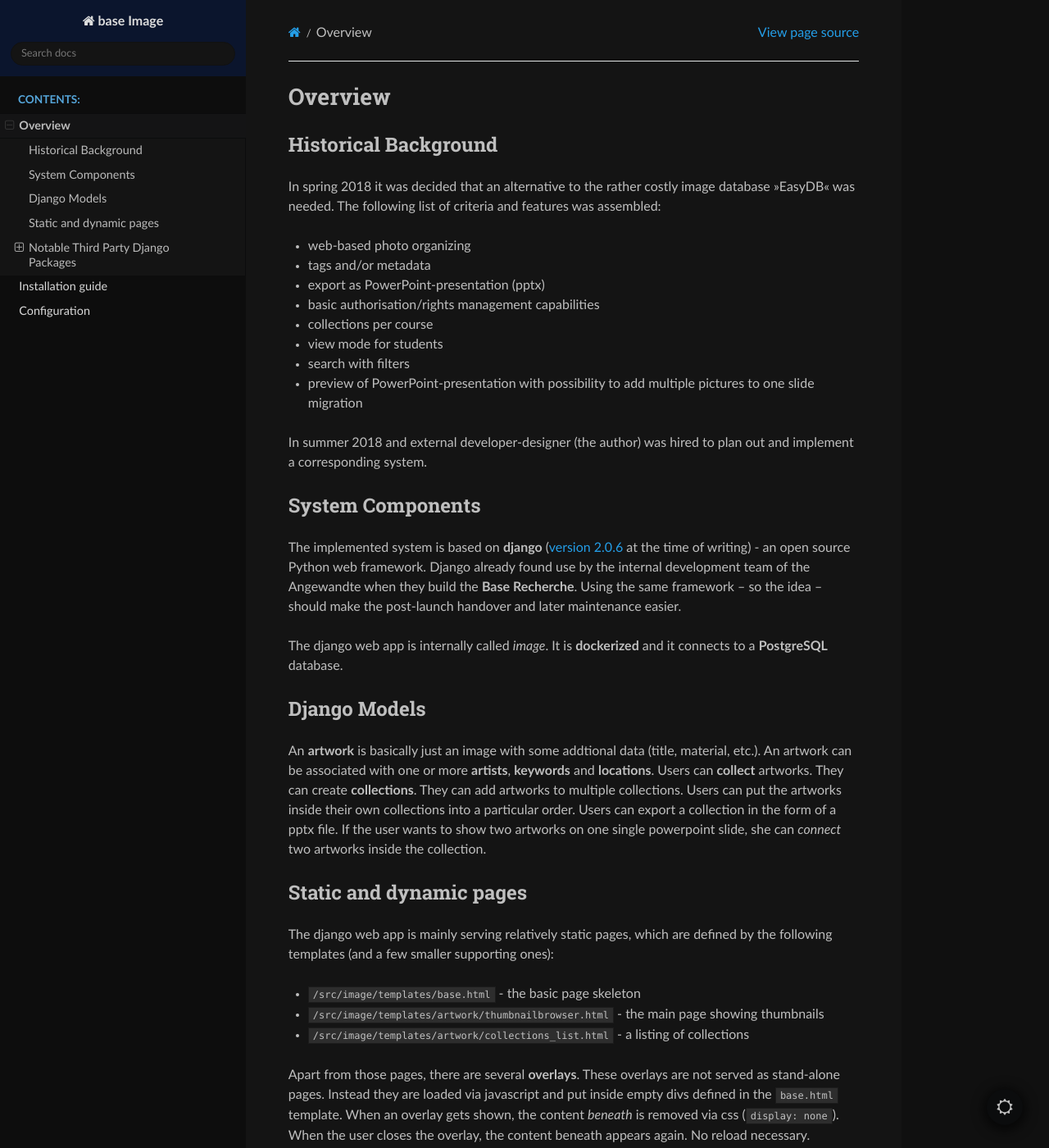
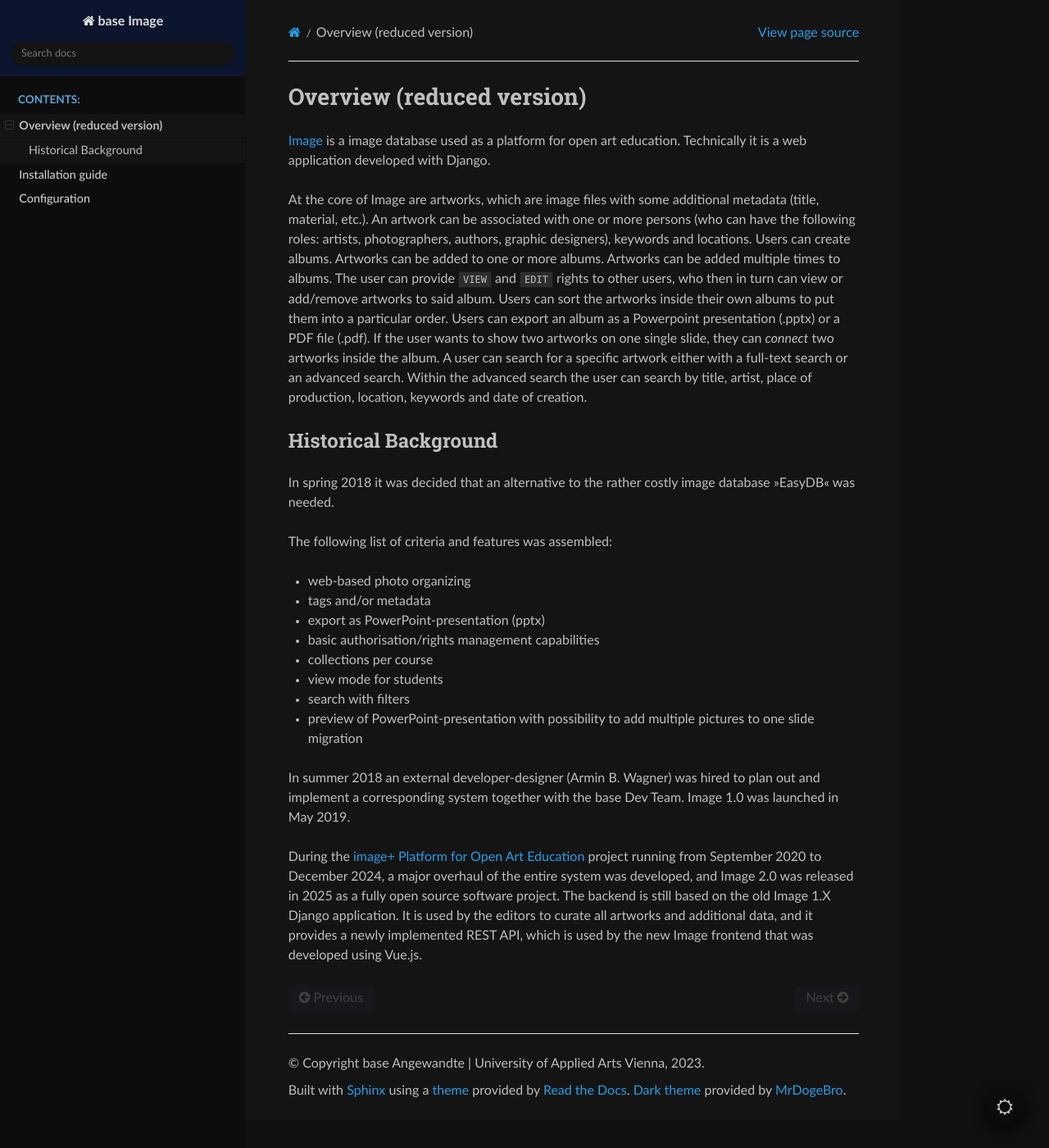
Before and after one commit to base-angewandte/image-backend, a Sphinx documentation site: the page built from docs/overview.md, in a window 1280 px wide and 1400 px high. Shown: the whole window at 82% size. Built offline with Sphinx 7.4.7 and the Read the Docs theme 3.1.0, drawn with Linux system fonts in a browser that asks for light colours; some of the changed text lies outside the part shown.

Commit message:
docs: update overview.md

```diff
--- a/docs/overview.md
+++ b/docs/overview.md
@@ -1,8 +1,17 @@
-# Overview
+# Overview (reduced version)
+
+[Image](https://imageplus.at/about-image) is a image database used as a platform for open art education.
+Technically it is a web application developed with Django.
+
+At the core of Image are artworks, which are image files with some additional metadata (title, material, etc.). An artwork can be associated with one or more persons (who can have the following roles: artists, photographers, authors, graphic designers), keywords and locations.
+Users can create albums. Artworks can be added to one or more albums. Artworks can be added multiple times to albums. The user can provide `VIEW` and `EDIT` rights to other users, who then in turn can view or add/remove artworks to said album.
+Users can sort the artworks inside their own albums to put them into a particular order. Users can export an album as a Powerpoint presentation (.pptx) or a PDF file (.pdf). If the user wants to show two artworks on one single slide, they can _connect_ two artworks inside the album.
+A user can search for a specific artwork either with a full-text search or an advanced search. Within the advanced search the user can search by title, artist, place of production, location, keywords and date of creation.
 
 ## Historical Background
 
 In spring 2018 it was decided that an alternative to the rather costly image database »EasyDB« was needed.
+
 The following list of criteria and features was assembled:
 
 - web-based photo organizing
@@ -14,60 +23,6 @@ The following list of criteria and features was assembled:
 - search with filters
 - preview of PowerPoint-presentation with possibility to add multiple pictures to one slide migration
 
-In summer 2018 and external developer-designer (the author) was hired to plan out and implement a corresponding system.
+In summer 2018 an external developer-designer (Armin B. Wagner) was hired to plan out and implement a corresponding system together with the base Dev Team. Image 1.0 was launched in May 2019.
 
-## System Components
-
-The implemented system is based on **django** ([version 2.0.6](https://docs.djangoproject.com/en/2.0/) at the time of writing) - an open source Python web framework. Django already found use by the internal development team of the Angewandte when they build the **Base Recherche**. Using the same framework -- so the idea -- should make the post-launch handover and later maintenance easier.
-
-The django web app is internally called _image_. It is **dockerized** and it connects to a **PostgreSQL** database.
-
-## Django Models
-
-An **artwork** is basically just an image with some addtional data (title, material, etc.). An artwork can be associated with one or more **artists**, **keywords** and **locations**.
-Users can **collect** artworks. They can create **collections**. They can add artworks to multiple collections. Users can put the artworks inside their own collections into a particular order.
-Users can export a collection in the form of a pptx file. If the user wants to show two artworks on one single powerpoint slide, she can _connect_ two artworks inside the collection.
-
-## Static and dynamic pages
-
-The django web app is mainly serving relatively static pages, which are defined by the following templates (and a few smaller supporting ones):
-
-- `/src/image/templates/base.html` - the basic page skeleton
-- `/src/image/templates/artwork/thumbnailbrowser.html` - the main page showing thumbnails
-- `/src/image/templates/artwork/collections_list.html` - a listing of collections
-
-Apart from those pages, there are several **overlays**. These overlays are not served as stand-alone pages. Instead they are loaded via javascript and put inside empty divs defined in the `base.html` template. When an overlay gets shown, the content _beneath_ is removed via css (`display: none`). When the user closes the overlay, the content beneath appears again. No reload necessary.
-
-**A webframework/library such as Angular or React was not used.** The empty divs are filled by simply loading static overlay templates via **jQuery**.
-
-- `artwork_detail_overlay.html` gets loaded when the user clicks twice on an artwork’s thumbnail.
-- `artwork_collect_overlay.html` gets loaded when the user wants to add an artwork to a collection.
-- `artwork_edit_overlay.html` gets loaded when the user wants to edit an artwork.
-- `collection_edit_overlay.html` gets loaded when the user wants to edit a collection.
-
-Most javascript functions are defined in the following file: `/src/image/static_dev/js/artworks.js`. This file defines, among other things, a relatively complex function called _updateInspector()_. The inspector -- the dark sidebar on the right -- gets updated whenever the user selects an artwork by clicking on it once. Instead of reloading the whole static page, only the inspector gets updated via javascript. The necessary data is provided via JSON (see: <https://base.uni-ak.ac.at/image/artwork/17014.json>)
-
-Some templates also bring their own javascript to provide additional template specific functionalities. `collection.html` uses a rather large function called `updateSlides()`. The user is able to move and connect artworks. Instead of reloading the whole static page whenever a change happens, only the data of the collection gets reloaded (see: <https://base.uni-ak.ac.at/image/collection/1.json>). Then all the thumbnails get constructed anew.
-
-## Notable Third Party Django Packages
-
-### django-versatileimagefield
-
-<https://github.com/respondcreate/django-versatileimagefield> - Replacement of Django's ImageField that allows to create new image versions (renditions) from the one assigned to the field.
-Thumbnails and images shown in the detail view are created on demand. Please note: all images, the original uploaded ones as well as the renditions, are stored in a specific file structure. This file structure was adopted from EasyDB and is defined in `/src/image/artworks/models.py` (see: `get_path_to_original_file()` and `move_uploaded_image()`).
-
-### django-mptt
-
-<https://github.com/django-mptt/django-mptt> - Utilities for implementing a modified pre-order traversal tree in django. This package is used to implement the hierarchical structure needed for **locations** (Holland->Amsterdam->Galerie Monet). It is also used to preserve the hierarchical structure of the **keywords** (potentially useful later on).
-
-### django-ordered-model
-
-<https://github.com/bfirsh/django-ordered-model> - This package makes **collections** orderable.
-
-### django-mass-edit
-
-<https://github.com/burke-software/django-mass-edit> - Allows to edit multiple records at once via the admin interface.
-
-### django-autocomplete-light
-
-<https://github.com/yourlabs/django-autocomplete-light> - Provides autocomplete functionality for various input and selection fields.
+During the [image+ Platform for Open Art Education](https://imageplus.at) project running from September 2020 to December 2024, a major overhaul of the entire system was developed, and Image 2.0 was released in 2025 as a fully open source software project. The backend is still based on the old Image 1.X Django application. It is used by the editors to curate all artworks and additional data, and it provides a newly implemented REST API, which is used by the new Image frontend that was developed using Vue.js.
```
